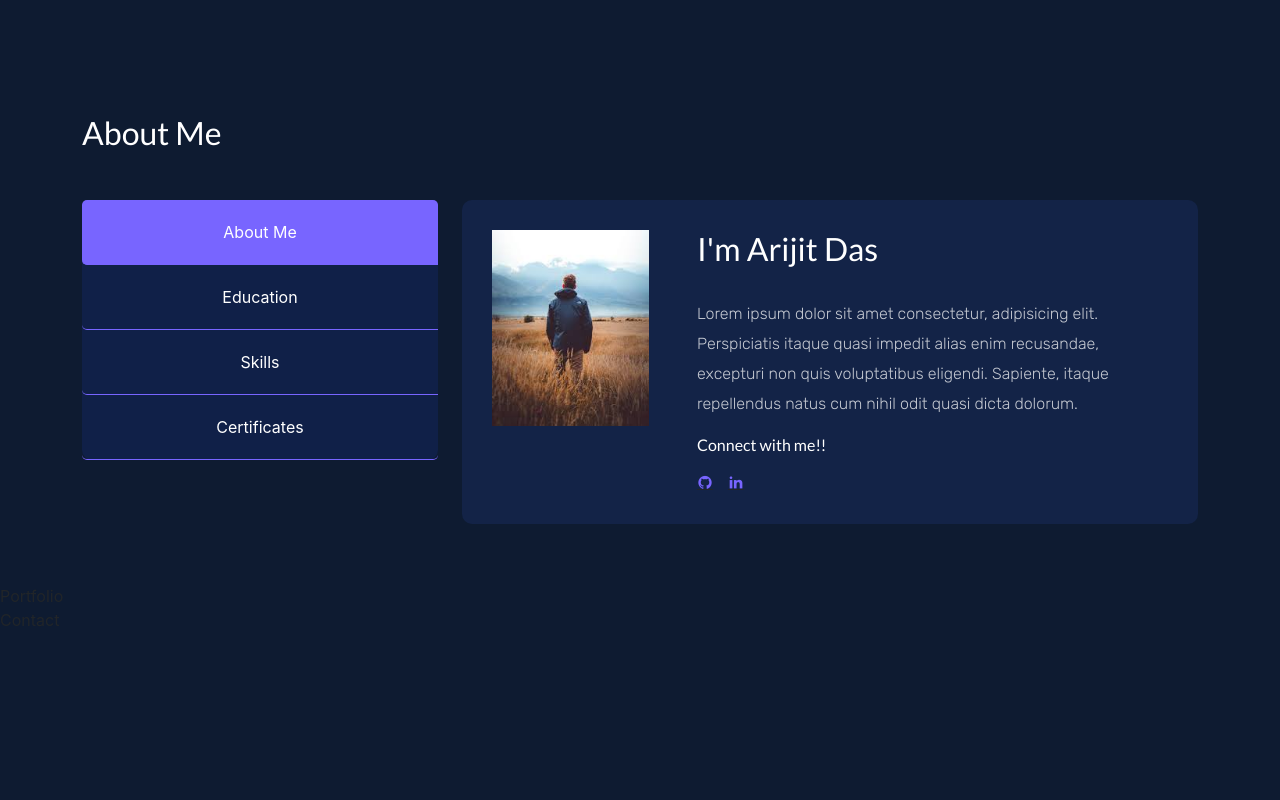
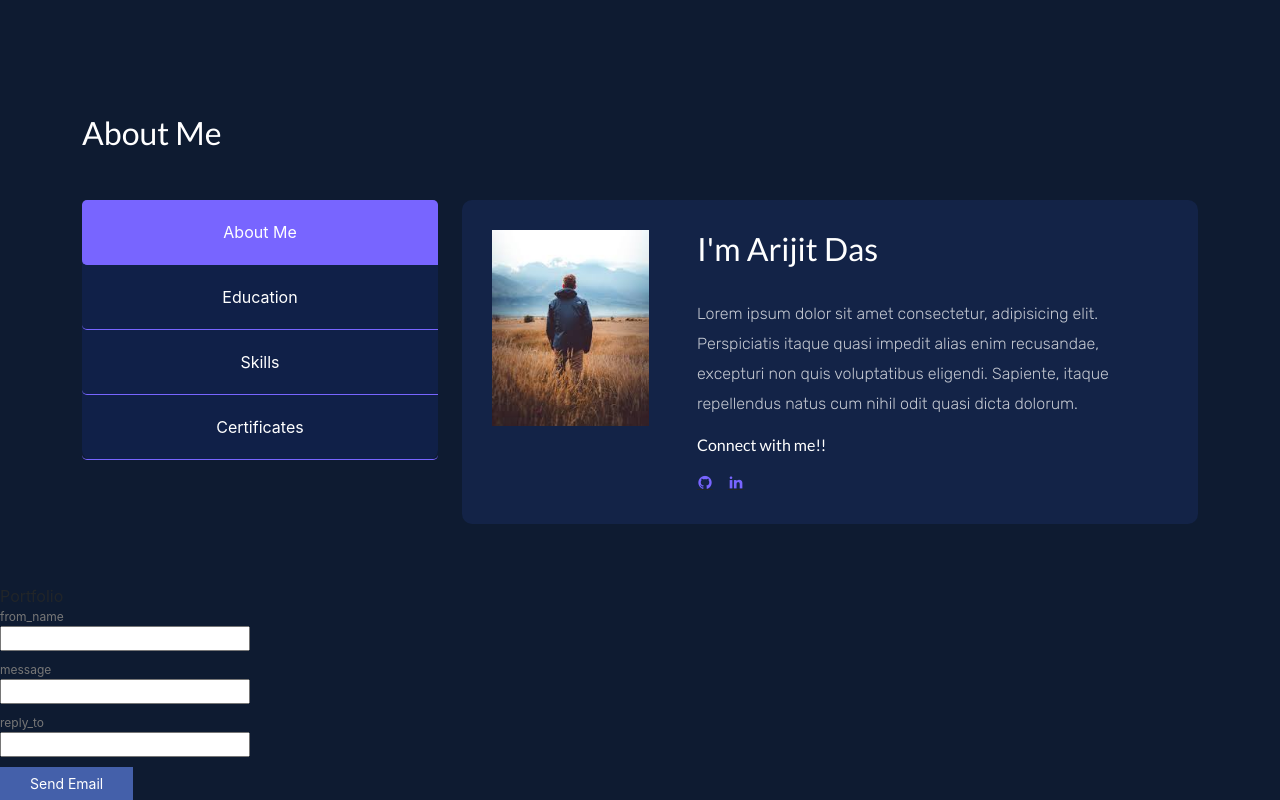
Before and after one commit to arijit2002/port_React, a React (Create React App) app: page / in a window 1280 px wide. Shown: the part 559-1359 px from the top of the page. Before the commit the page ends 1191 px from the top, so only its background shows below. Built offline with nearby package versions, Linux system fonts and the light colour scheme.

Commit message:
email.js

```diff
--- a/src/components/Contact/Contact.jsx
+++ b/src/components/Contact/Contact.jsx
@@ -1,9 +1,39 @@
-import React from 'react'
+import React, { useRef } from 'react';
+import emailjs from '@emailjs/browser';
+import './contact.css'
 
-const Contact = () => {
+export const Contact = () => {
+  const form = useRef();
+
+  const sendEmail = (e) => {
+    e.preventDefault();
+
+    emailjs.sendForm('service_9b33w3e', 'template_5r6vgeh', form.current, 'HzGzeDCKI9m7C8jNz')
+      .then((result) => {
+          console.log(result.text);
+      }, (error) => {
+          console.log(error.text);
+      });
+  };
+
   return (
-    <div>Contact</div>
-  )
-}
+    <form id="form">
+  <div class="field">
+    <label for="from_name">from_name</label>
+    <input type="text" name="from_name" id="from_name"/>
+  </div>
+  <div class="field">
+    <label for="message">message</label>
+    <input type="text" name="message" id="message"/>
+  </div>
+  <div class="field">
+    <label for="reply_to">reply_to</label>
+    <input type="text" name="reply_to" id="reply_to"/>
+  </div>
+
+  <input type="submit" id="button" value="Send Email"/>
+</form>
+  );
+};
 
 export default Contact
--- a/src/components/Contact/contact.css
+++ b/src/components/Contact/contact.css
@@ -0,0 +1,25 @@
+.field {
+    margin-bottom: 10px;
+  }
+
+  .field label {
+    display: block;
+    font-size: 12px;
+    color: #777;
+  }
+
+  .field input {
+    display: block;
+    min-width: 250px;
+    line-height: 1.5;
+    font-size: 14px;
+  }
+
+  input[type="submit"] {
+    display: block;
+    padding: 6px 30px;
+    font-size: 14px;
+    background-color: #4460AA;
+    color: #fff;
+    border: none
+  }
```
